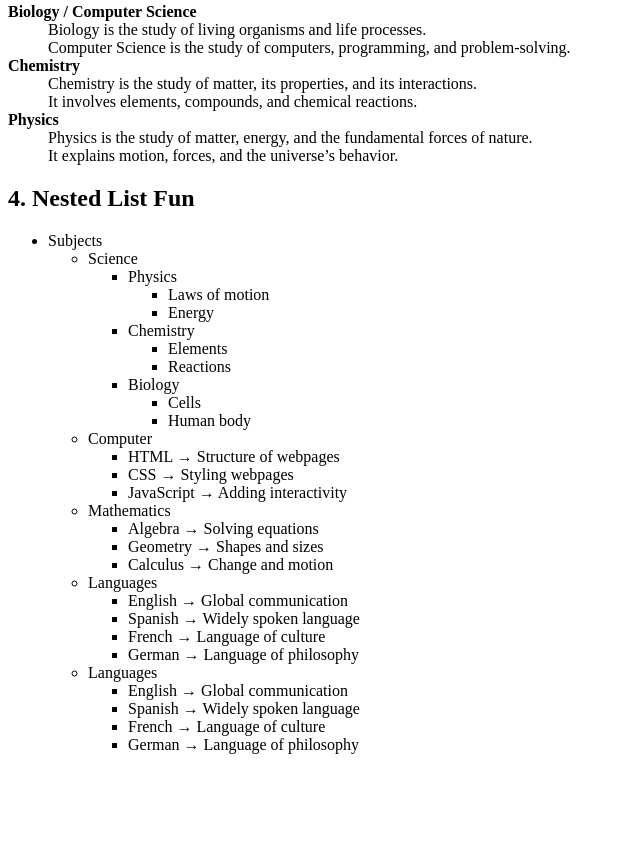
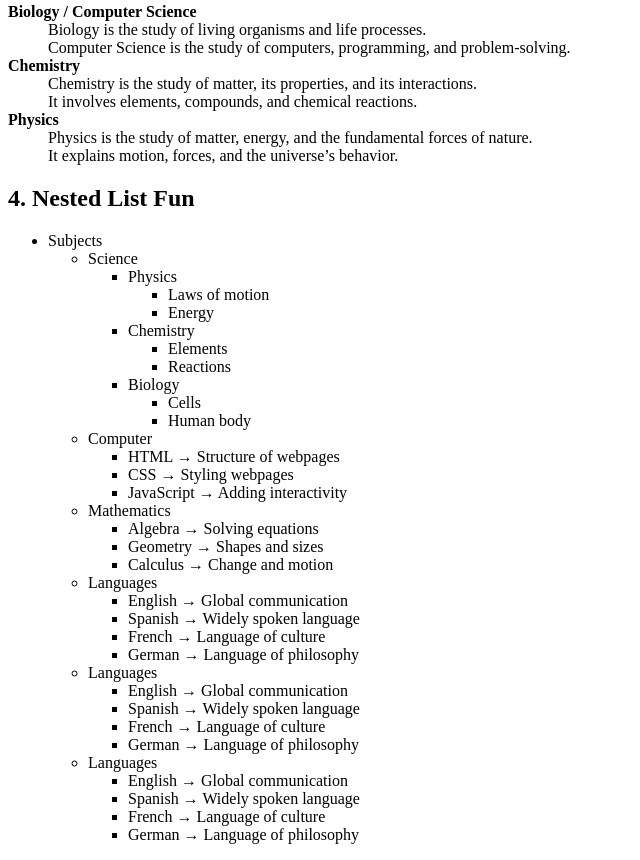
Before and after one commit to KaleemShahG/SMIT, a plain HTML site: page Assigment_3/index.html in a window 1280 px wide. Shown: the part 437-1297 px from the top of the page, without its empty margins (0-640 px from the left). Before the commit the page ends 1207 px from the top, so only its background shows below. Drawn offline with Linux system fonts and the light colour scheme.

Commit message:
Auto update from push.bat

```diff
--- a/Assigment_3/index.html
+++ b/Assigment_3/index.html
@@ -99,6 +99,16 @@
       </ul>
 
     </li>
+      <li>Languages
+          <ul>
+            <li>English → Global communication</li>
+            <li>Spanish → Widely spoken language</li>
+            <li>French → Language of culture</li>
+            <li>German → Language of philosophy</li>
+
+      </ul>
+
+    </li>
 
 
   </ul>
```
